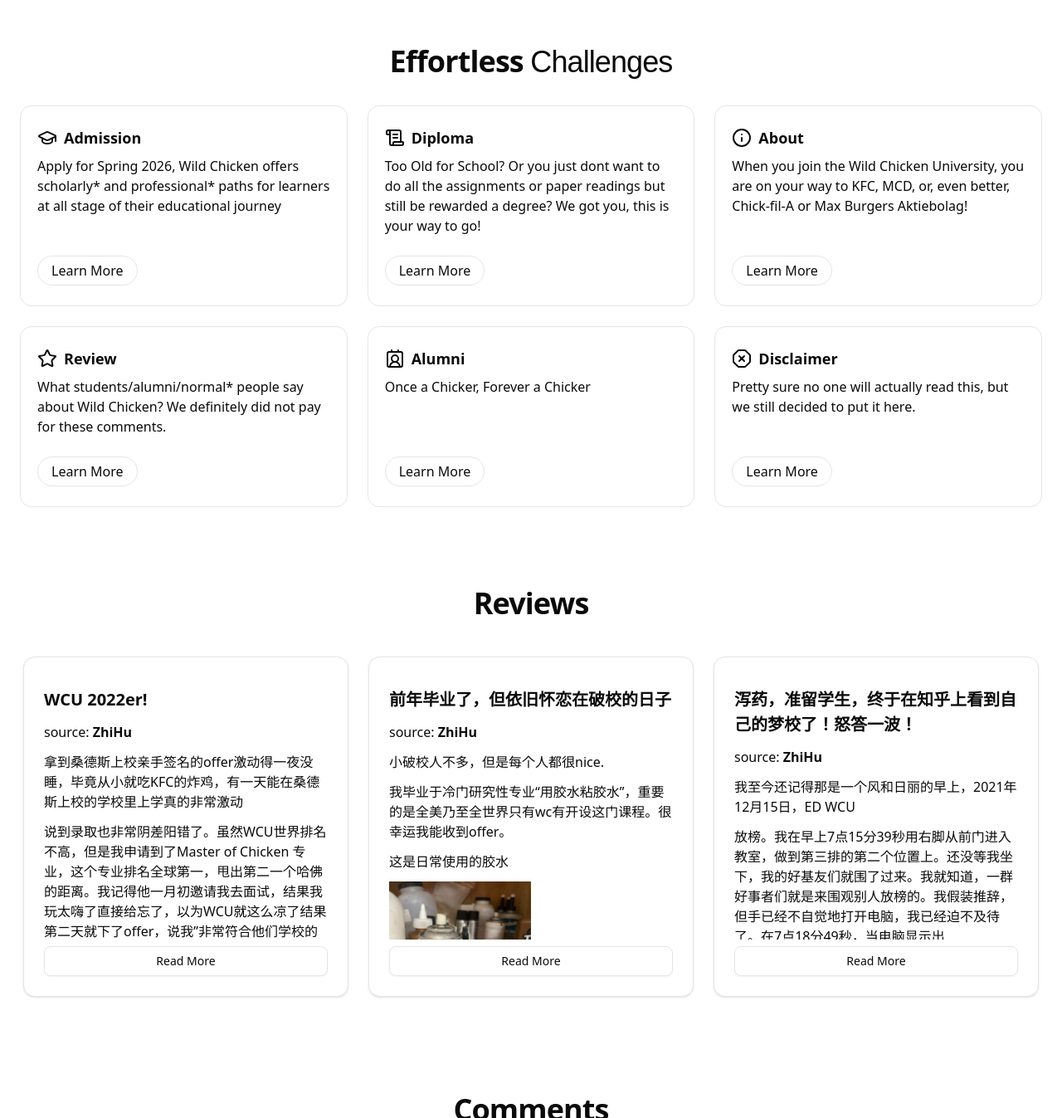
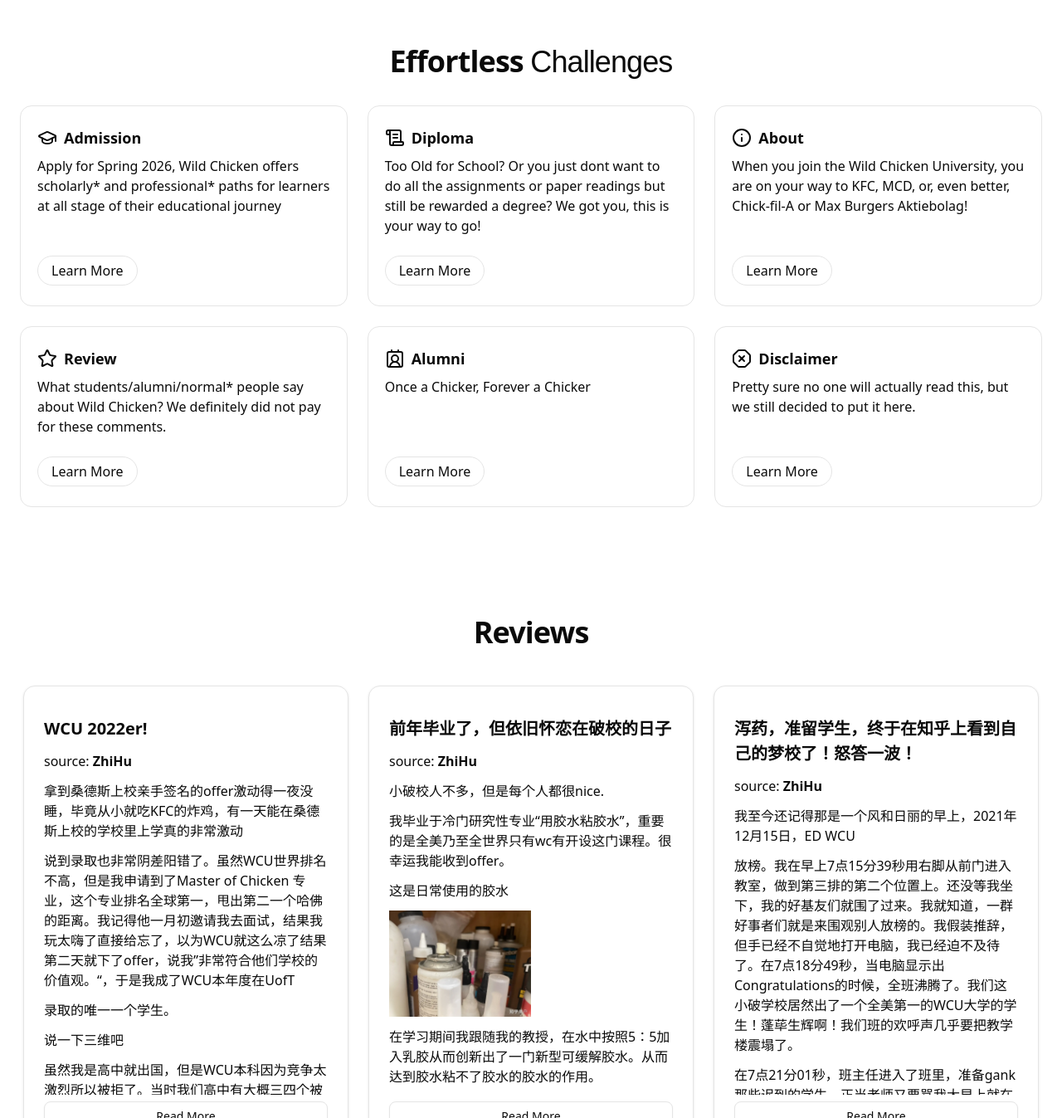
Before and after one commit to WildChickenUniversity/WildChickenUniversity, a Next.js app: page / in a window 1280 px wide. Shown: the part 763-2110 px from the top of the page at 83% size. Built offline with nearby package versions, Linux system fonts and the light colour scheme; a web font is replaced by a local one.

Commit message:
better styling for home page

```diff
--- a/app/components/home/features.tsx
+++ b/app/components/home/features.tsx
@@ -13,7 +13,7 @@ const kavoon = Kavoon({
 const Features = () => {
   return (
     <Section
-      className="h-full"
+      className="min-h-[calc(100vh-6rem)] h-full"
       title={
         <>
           Effortless <span className={kavoon.className}>Challenges</span>
--- a/app/components/home/hero.tsx
+++ b/app/components/home/hero.tsx
@@ -11,7 +11,7 @@ const yellow = "#FFD200";
 const Hero = () => {
   const router = useRouter();
   return (
-    <Section className="min-h-[calc(100vh-6rem)] flex flex-col items-center justify-center py-20">
+    <Section className="min-h-[calc(100vh-6rem)] flex flex-col items-center justify-center">
       <div className="flex items-center justify-center">
         <div className="text-center max-w-2xl">
           <div className="max-w-xl mx-auto">
--- a/app/components/home/reviews.tsx
+++ b/app/components/home/reviews.tsx
@@ -7,11 +7,12 @@ const Reviews = () => {
       id="reviews"
       title="Reviews"
       titleClassName="mb-10 text-3xl md:text-4xl px-6"
+      className="h-[calc(100dvh-4rem)] py-6 md:py-8 overflow-hidden"
     >
       <ReviewCarousel
         showControl={false}
         className="md:basis-1/3"
-        cardClassName="h-90"
+        cardClassName="h-[min(calc(100dvh-18rem),40rem)]"
       />
     </Section>
   );
```
